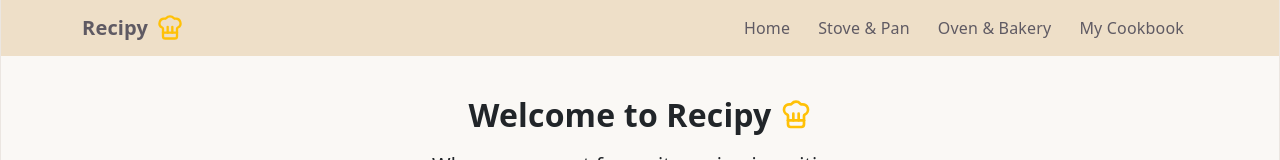
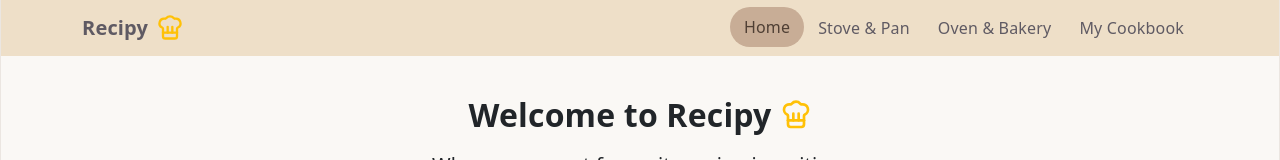
Before and after one commit to J-u-lia/recipe-cookbook-app, a React (Vite) app: page / in a window 1280 px wide. Shown: the top 160 px of the page. Built offline with nearby package versions, Linux system fonts and the light colour scheme; no server answers.

Commit message:
changed the Navbar from link to NavLink - page is then highlighted

```diff
--- a/src/App.jsx
+++ b/src/App.jsx
@@ -7,7 +7,7 @@
   Route - defines one URL and what should appear when this URL is pressed
   Link - used for navigation, creates sth that user can click and sth will happen when clicked */}
 import { useState } from 'react';
-import { BrowserRouter, Routes, Route, Link } from 'react-router-dom';
+import { BrowserRouter, Routes, Route, Link, NavLink } from 'react-router-dom';
 import { ChefHat } from 'lucide-react';
 {/* Page imports */}
 import Home from './pages/Home';
@@ -38,10 +38,41 @@ function App() {
           {/*<ChefHat size={48} className="mb-3 text-warning" />*/}
           <div className="navbar-nav">
             {/* these are the links in the navigation bar - link tells you where you will go */}
-            <Link className="nav-link" to="/">Home</Link>
-            <Link className="nav-link" to="/cooking">Stove & Pan</Link>
-            <Link className="nav-link" to="/baking">Oven & Bakery</Link>
-            <Link className="nav-link" to="/my-cookbook">My Cookbook</Link>
+            <NavLink
+              className={({ isActive }) =>
+                `nav-link ${isActive ? 'active' : ''}`
+              }
+              to="/"
+            >
+              Home
+            </NavLink>
+
+            <NavLink
+              className={({ isActive }) =>
+                `nav-link ${isActive ? 'active' : ''}`
+              }
+              to="/cooking"
+            >
+              Stove & Pan
+            </NavLink>
+
+            <NavLink
+              className={({ isActive }) =>
+                `nav-link ${isActive ? 'active' : ''}`
+              }
+              to="/baking"
+            >
+              Oven & Bakery
+            </NavLink>
+
+            <NavLink
+              className={({ isActive }) =>
+                `nav-link ${isActive ? 'active' : ''}`
+              }
+              to="/my-cookbook"
+            >
+              My Cookbook
+            </NavLink>
           </div>
         </div>
       </nav>
--- a/src/index.css
+++ b/src/index.css
@@ -156,6 +156,12 @@ p {
   transform: translateY(-1px);
 }
 
+.recipy-navbar .nav-link.active {
+  background-color: #c8ad96 !important;
+  color: #4f3f34 !important;
+  transform: translateY(-1px);
+}
+
 @media (max-width: 1024px) {
   h1 {
     font-size: 36px;
```
